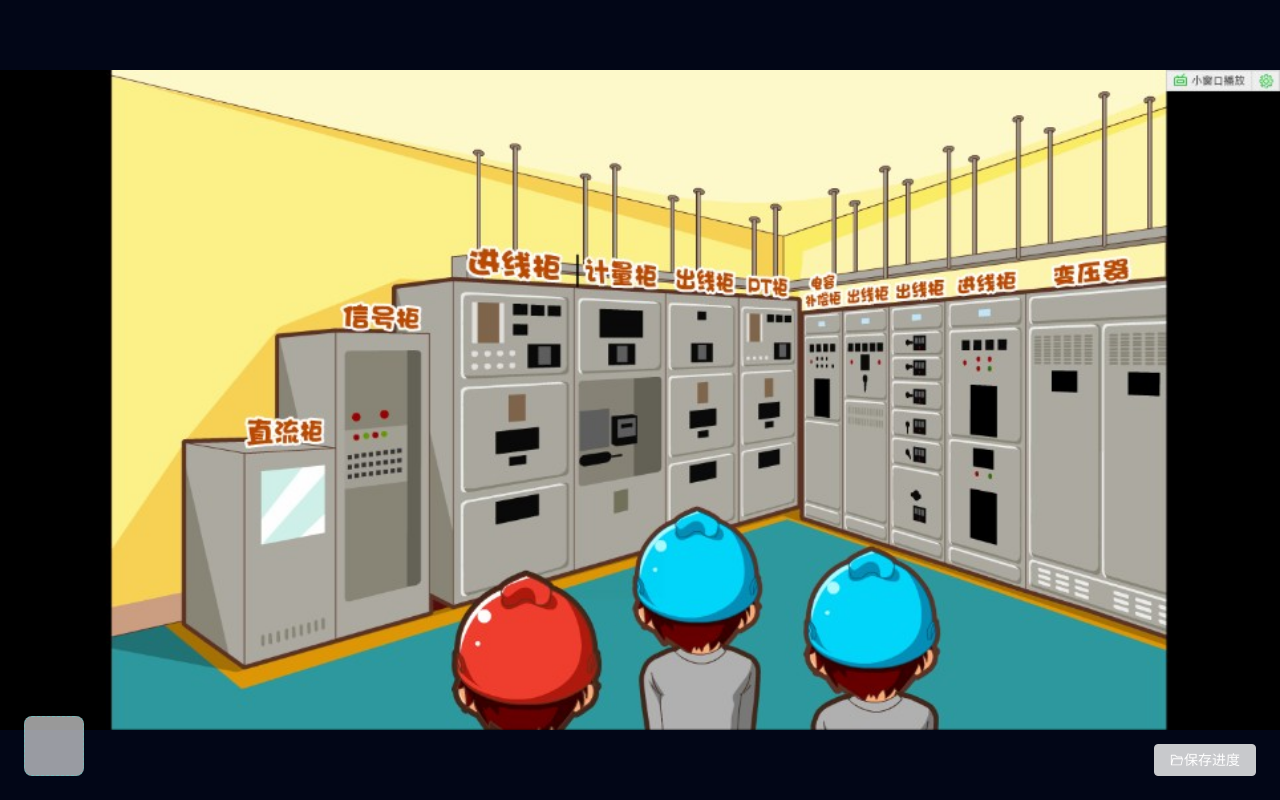
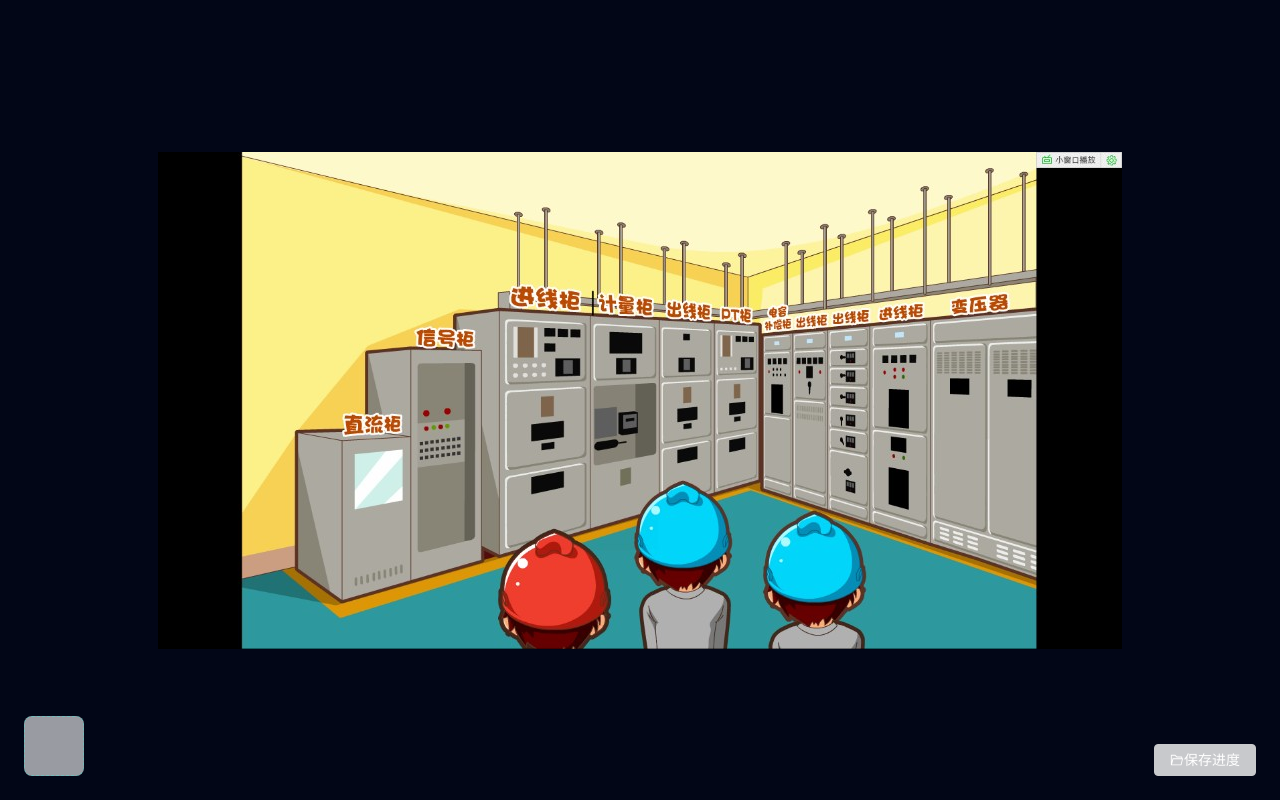
Before and after one commit to zhanzhan702/virtual-experiment, a Vue app in the folder frontend/: page /HScene in a window 1280 px wide. Built offline with nearby package versions, Linux system fonts and the light colour scheme.

Commit message:
优化: HSceneOverviewView 改用img+wrapper等比容器,梯形改为横放左长右短

```diff
--- a/frontend/src/views/HighVoltage/HSceneOverviewView.vue
+++ b/frontend/src/views/HighVoltage/HSceneOverviewView.vue
@@ -1,15 +1,20 @@
-<!-- 配电室总览：全景背景(contain) + 梯形热区 + 工作背景弹窗 + 保存按钮(占位) -->
+<!-- 配电室总览：<img> + 等比容器 + 横放等腰梯形热区 + 工作背景弹窗 + 保存按钮(占位) -->
 <template>
   <div class="scene-page">
-    <!-- 梯形热区 — 覆盖进线柜+计量柜+出线柜，左底长右底短 -->
-    <div class="cabinet-hotspot" title="点击进入设备区操作" @click="enterCabinet">
-      <span class="hotspot-label">点击进入设备区操作</span>
+    <!-- 等比容器：始终与图片实际渲染区域重合，热区基于此定位 -->
+    <div class="image-wrapper">
+      <img src="@/assets/images/DistributionRoomPanorama.png" alt="配电室总览"
+        class="scene-bg" draggable="false" />
+      <!-- 横放等腰梯形热区：左底长(高)、右底短(低) -->
+      <div class="cabinet-hotspot" title="点击进入设备区操作" @click="enterCabinet">
+        <span class="hotspot-label">点击进入设备区操作</span>
+      </div>
     </div>
 
     <!-- 查看工作背景按钮（左下角） -->
     <div class="work-bg-btn" @click="showWorkBg = true" title="查看工作背景" />
 
-    <!-- 保存进度按钮（右下角，仅样式占位，不实际保存） -->
+    <!-- 保存进度按钮（右下角，仅样式占位） -->
     <div class="save-bar-fixed">
       <el-button type="info" size="default" disabled>
         <el-icon><FolderOpened /></el-icon> 保存进度
@@ -45,27 +50,47 @@ function enterCabinet() {
 .scene-page {
   width: 100vw;
   height: 100vh;
-  position: relative;
-  background-image: url('@/assets/images/DistributionRoomPanorama.png');
-  background-size: contain;
-  background-position: center;
-  background-repeat: no-repeat;
-  background-color: #020617;
+  display: flex;
+  align-items: center;
+  justify-content: center;
+  background: #020617;
 }
 
-/* 梯形热区 — 左底长、右底短，覆盖进线柜+计量柜+出线柜 */
+/* 等比容器：max + aspect-ratio 自动适应宽/窄屏 */
+.image-wrapper {
+  position: relative;
+  max-width: 100vw;
+  max-height: 100vh;
+  aspect-ratio: 16 / 9;
+  /* 留白由容器自身缩小处理 */;
+}
+
+.scene-bg {
+  width: 100%;
+  height: 100%;
+  object-fit: contain;
+  display: block;
+}
+
+/* 横放等腰梯形热区 — 左底长(高)、右底短(低) */
 .cabinet-hotspot {
   position: absolute;
-  /* 坐标需根据实际图片微调 */
-  top: 18%;
-  left: 8%;
-  width: 58%;
-  height: 55%;
-  clip-path: polygon(0% 15%, 58% 15%, 65% 60%, 5% 60%);
+  top: 10%;
+  left: 5%;
+  width: 68%;
+  height: 75%;
+  clip-path: polygon(
+    2% 2%,      /* 左上 */
+    72% 15%,    /* 右上（靠右靠上→右底短） */
+    72% 85%,    /* 右下 */
+    2% 98%      /* 左下（贴左贴底→左底长） */
+  );
   cursor: pointer;
   z-index: 5;
   transition: background 0.25s, box-shadow 0.25s;
 }
+
+/* 以下样式不变 */
 
 .cabinet-hotspot:hover {
   background: rgba(0, 210, 255, 0.12);
```
